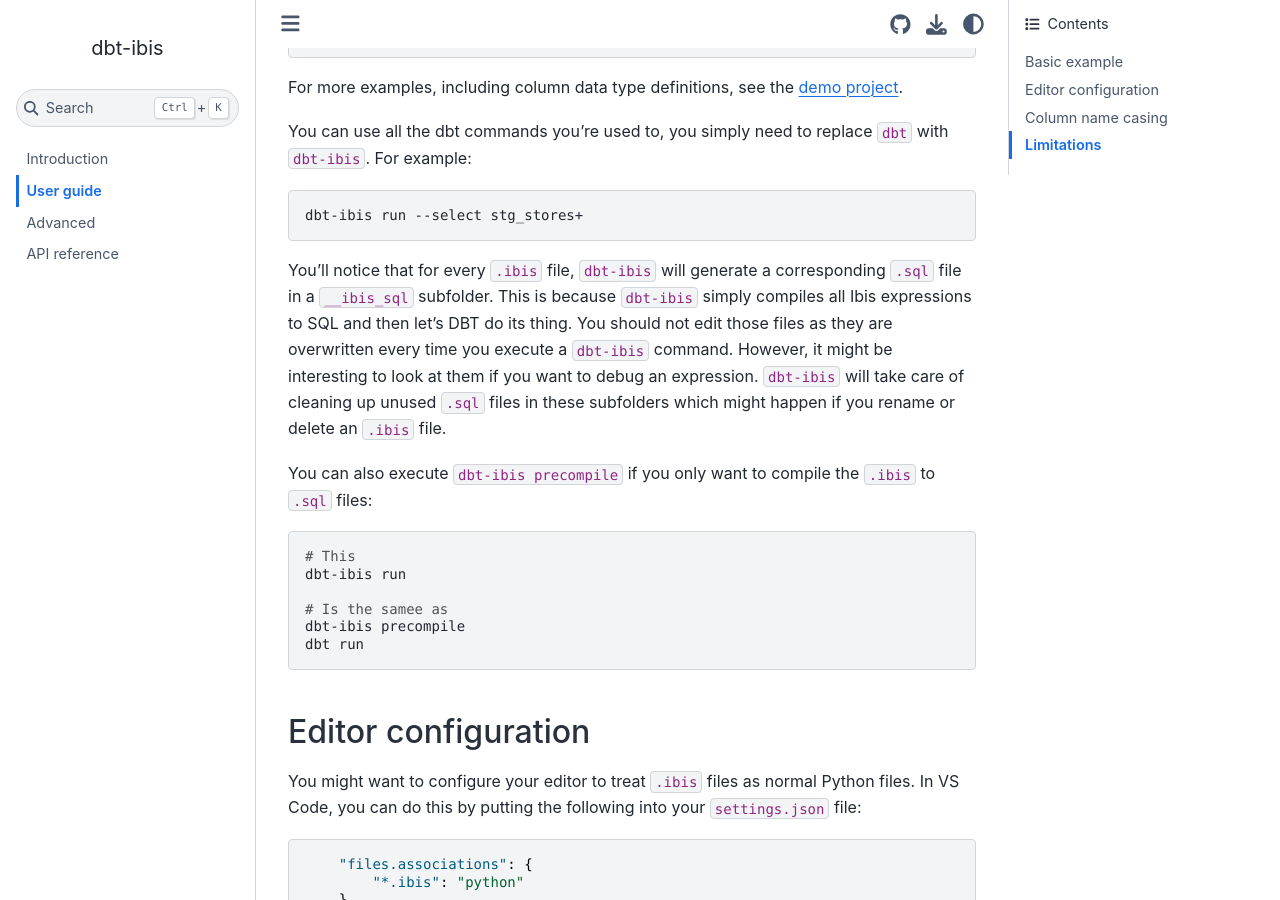
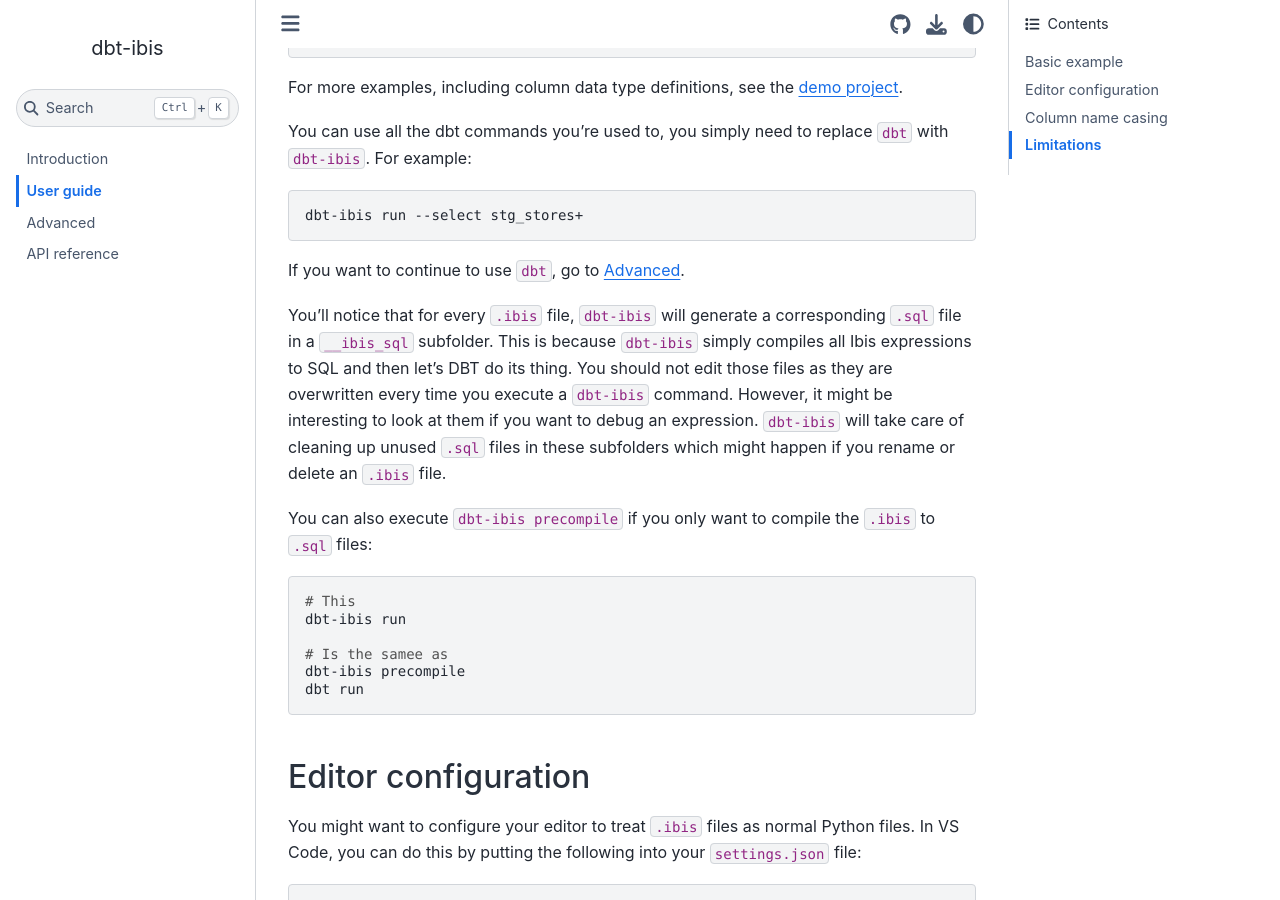
Before and after one commit to binste/dbt-ibis, a Jupyter Book: the page built from doc/user_guide.md, in a window 1280 px wide and 900 px high, scrolled down 1147 px. Built offline with Jupyter Book 1.0.4 settings and Sphinx 7.4.7 and the Sphinx Book theme 1.1.4, drawn with Linux system fonts in a browser that asks for light colours.

Commit message:
Reference 'Advanced' section

````diff
--- a/doc/user_guide.md
+++ b/doc/user_guide.md
@@ -46,6 +46,7 @@
 ```bash
 dbt-ibis run --select stg_stores+
 ```
+If you want to continue to use `dbt`, go to [Advanced](./advanced.md).
 
 You'll notice that for every `.ibis` file, `dbt-ibis` will generate a corresponding `.sql` file in a `__ibis_sql` subfolder. This is because `dbt-ibis` simply compiles all Ibis expressions to SQL and then let's DBT do its thing. You should not edit those files as they are overwritten every time you execute a `dbt-ibis` command. However, it might be interesting to look at them if you want to debug an expression. `dbt-ibis` will take care of cleaning up unused `.sql` files in these subfolders which might happen if you rename or delete an `.ibis` file.
 
````
